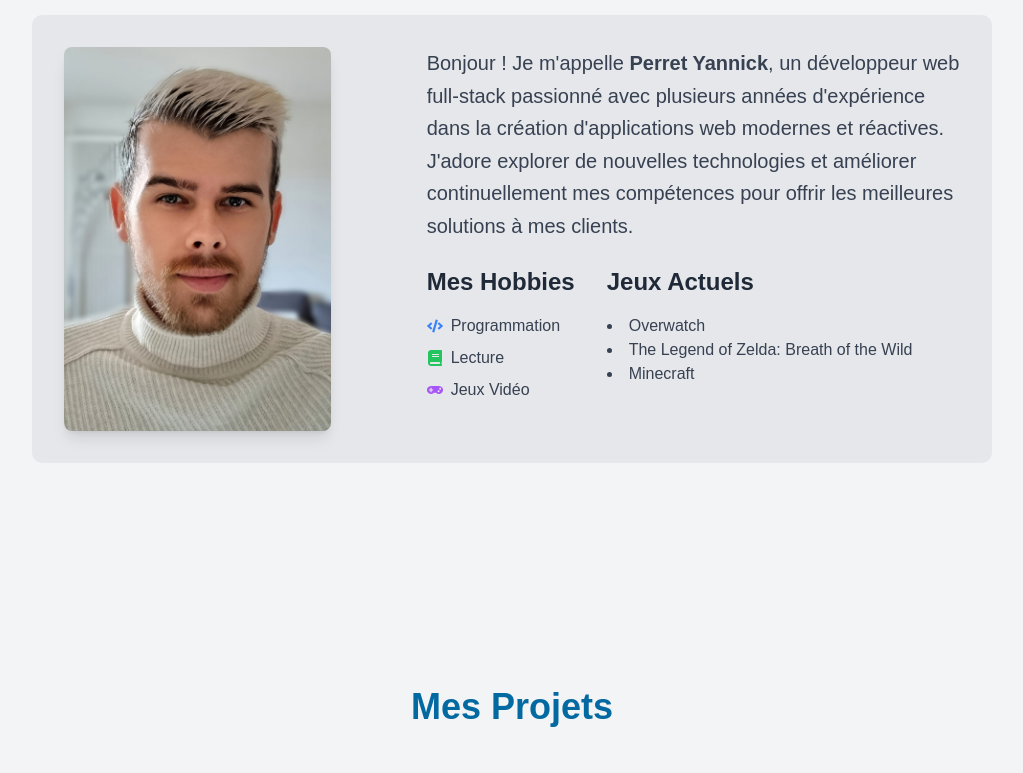
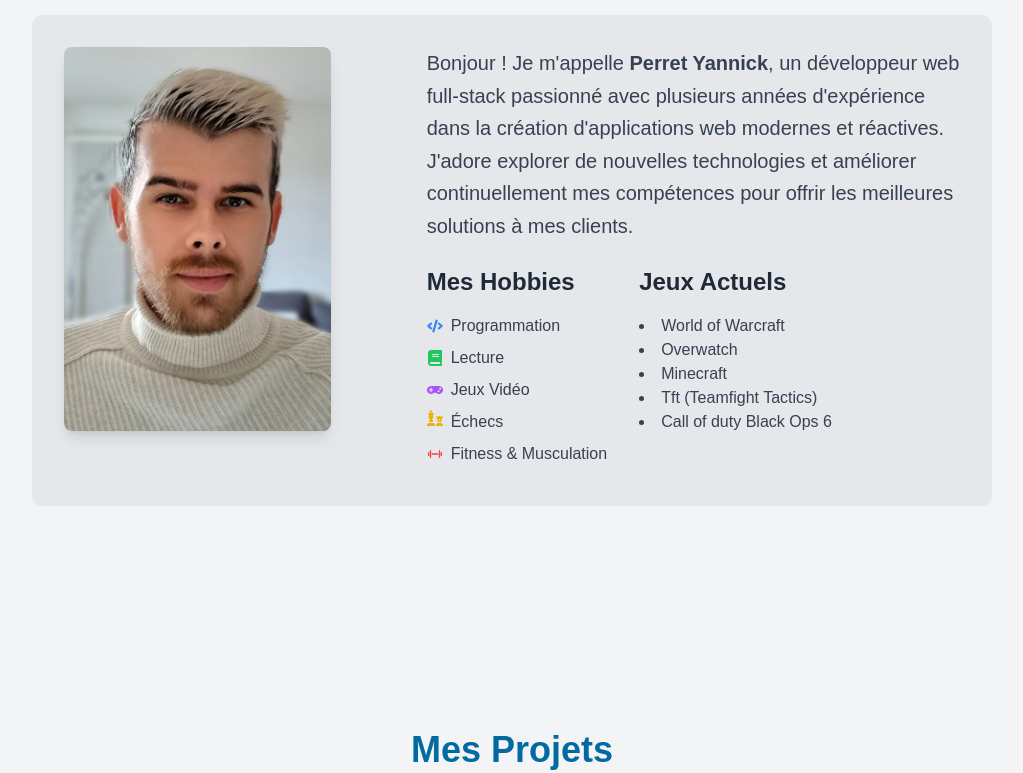
Before and after one commit to YannickPerret/portfolio, a Next.js app: page / in a window 1280 px wide. Shown: the part 929-1702 px from the top of the page, without its empty margins (128-1151 px from the left). Built offline with nearby package versions, Linux system fonts and the light colour scheme; grey boxes are pictures that could not be loaded.

Commit message:
chore : add hobbys icones

```diff
--- a/components/About.jsx
+++ b/components/About.jsx
@@ -1,5 +1,7 @@
 import Image from 'next/image';
-import { FaCode, FaBook, FaGamepad } from 'react-icons/fa';
+import { FaCode, FaBook, FaGamepad, FaChess } from 'react-icons/fa';
+import { IoIosFitness } from 'react-icons/io';
+
 import yannick from '../public/images/PerretYannick.jpeg';
 import '../styles/about.css';
 
@@ -44,6 +46,12 @@ const About = () => {
                                             <li className="flex items-center mb-2">
                                                 <FaGamepad className="mr-2 text-purple-500" /> Jeux Vidéo
                                             </li>
+                                            <li className={`flex items-center mb-2`}>
+                                                <FaChess className={`flex items-center mb-2 mr-2 text-yellow-500`} /> Échecs
+                                            </li>
+                                            <li className="flex items-center mb-2">
+                                                <IoIosFitness className="mr-2 text-red-500" /> Fitness &amp; Musculation
+                                            </li>
                                         </ul>
                                     </div>
 
@@ -52,9 +60,11 @@ const About = () => {
                                             Jeux Actuels
                                         </h3>
                                         <ul className="list-disc list-inside text-gray-700">
+                                            <li>World of Warcraft</li>
                                             <li>Overwatch</li>
-                                            <li>The Legend of Zelda: Breath of the Wild</li>
                                             <li>Minecraft</li>
+                                            <li>Tft (Teamfight Tactics)</li>
+                                            <li>Call of duty Black Ops 6 </li>
                                         </ul>
                                     </div>
                                 </div>
```
